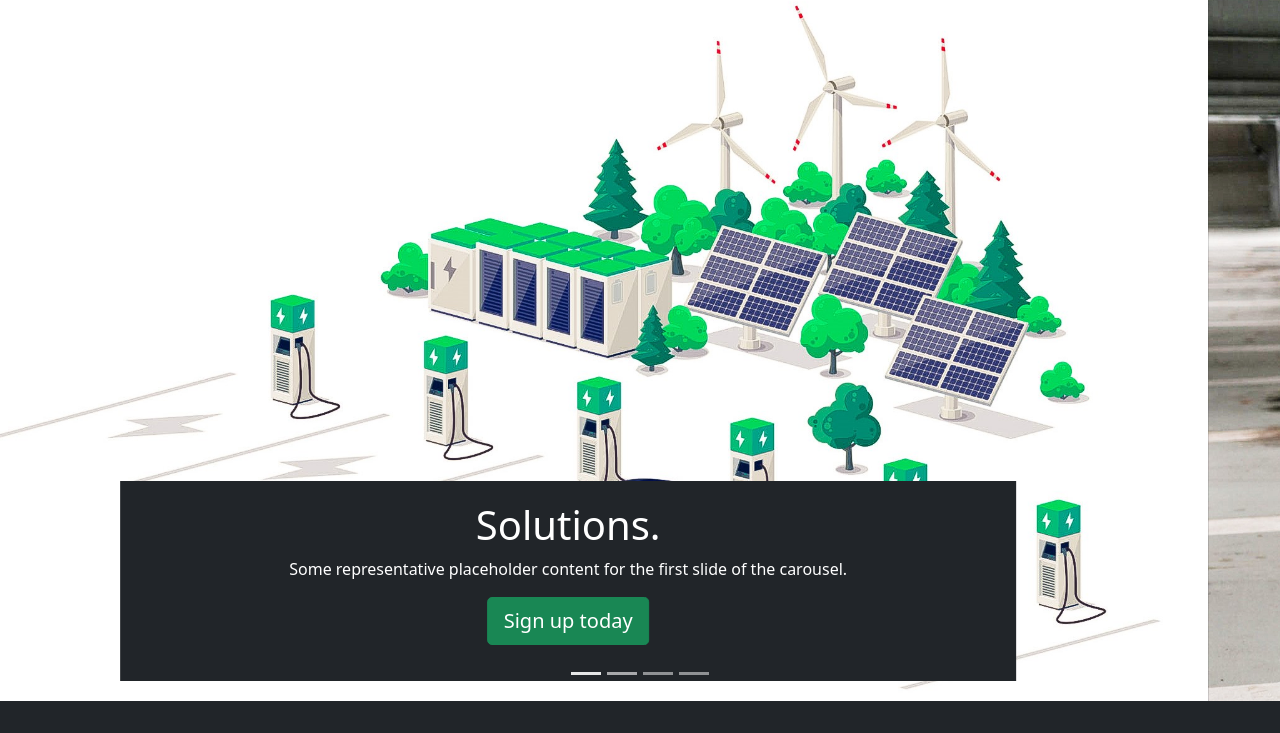
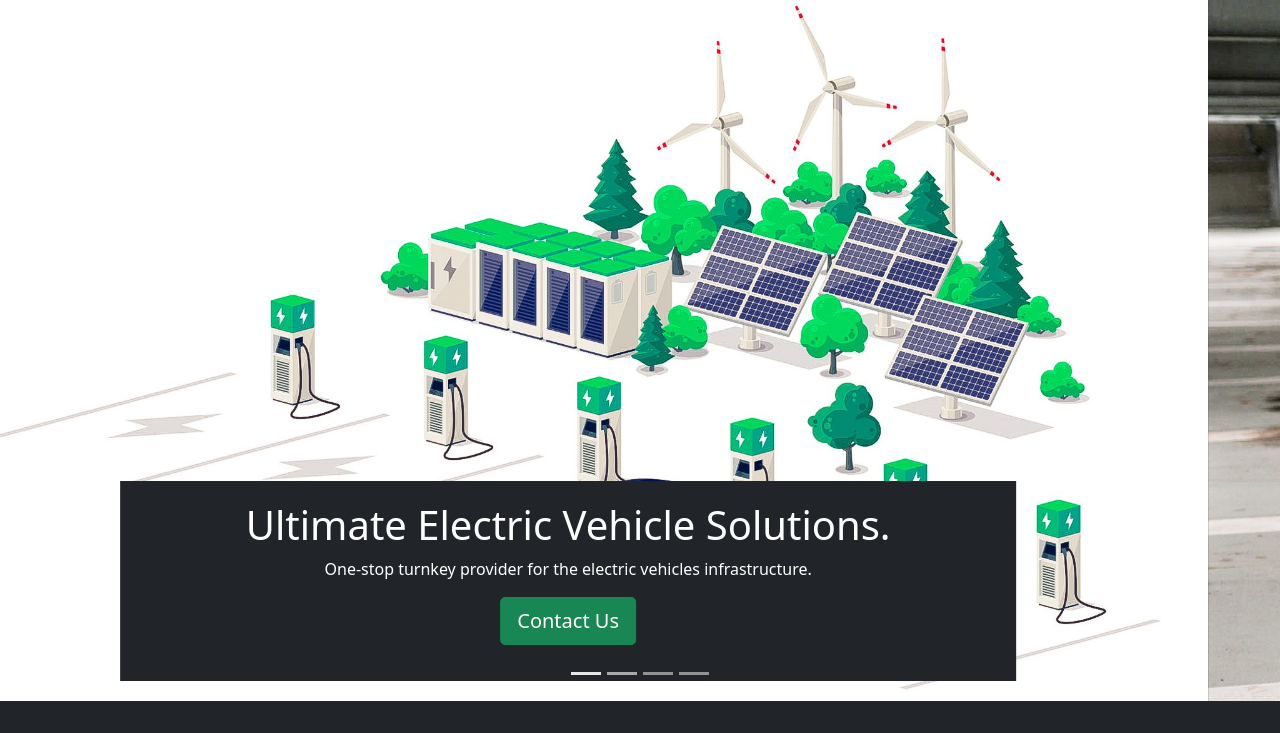
Before and after one commit to trj1991/trj1991.github.io, a plain HTML site: page index.html in a window 1280 px wide. Shown: the part 67-800 px from the top of the page. Drawn offline with nearby package versions, Linux system fonts and the light colour scheme.

Commit message:
landing update

```diff
--- a/index.html
+++ b/index.html
@@ -8,13 +8,12 @@
 
         <meta name="author" content="Mark Otto, Jacob Thornton, and Bootstrap contributors">
         <meta name="generator" content="Hugo 0.88.1">
-        <title>Carousel Template · Bootstrap v5.1</title>
+        <title>UEV Solutions</title>
 
         <link rel="canonical" href="https://getbootstrap.com/docs/5.1/examples/carousel/">
 
-        <title>UEV Solutions</title>
         <!-- Favicon-->
-        <link rel="icon" type="image/x-icon" href="assets/favicon.ico" />
+        <link rel="icon" type="image/x-icon" href="assets/uevlogo.ico" />
         <!-- Bootstrap icons-->
         <link href="https://cdn.jsdelivr.net/npm/bootstrap-icons@1.5.0/font/bootstrap-icons.css" rel="stylesheet" />
         <!-- Core theme CSS (includes Bootstrap)-->
@@ -106,9 +105,9 @@
 
                                 <div class="container">
                                     <div class="carousel-caption bg-dark text-white text-anchor">
-                                        <h1>Solutions.</h1>
-                                        <p>Some representative placeholder content for the first slide of the carousel.</p>
-                                        <p><a class="btn btn-lg btn-success" href="#">Sign up today</a></p>
+                                        <h1>Ultimate Electric Vehicle Solutions.</h1>
+                                        <p>One-stop turnkey provider for the electric vehicles infrastructure.</p>
+                                        <p><a class="btn btn-lg btn-success" href="contact.html">Contact Us</a></p>
                                     </div>
                                 </div>
                             </div>
@@ -118,7 +117,7 @@
 
                                 <div class="container">
                                     <div class="carousel-caption bg-dark text-white text-anchor">
-                                        <h1>Services.</h1>
+                                        <h1>Solutions.</h1>
                                         <p>Some representative placeholder content for the second slide of the carousel.</p>
                                         <p><a class="btn btn-lg btn-success" href="#">Learn more</a></p>
                                     </div>
@@ -130,7 +129,7 @@
 
                                 <div class="container">
                                     <div class="carousel-caption bg-dark text-white text-anchor">
-                                        <h1>Accessories.</h1>
+                                        <h1>Services.</h1>
                                         <p>Some representative placeholder content for the third slide of this carousel.</p>
                                         <p><a class="btn btn-lg btn-success" href="#">Browse gallery</a></p>
                                     </div>
@@ -143,7 +142,7 @@
 
                                 <div class="container">
                                     <div class="carousel-caption bg-dark text-white">
-                                        <h1>Electric Vehicles</h1>
+                                        <h1>Accessories.</h1>
                                         <p>Some representative placeholder content for the third slide of this carousel.</p>
                                         <p><a class="btn btn-lg btn-success" href="#">Browse gallery</a></p>
                                     </div>
```
Also changed, not shown: about.html (+1 -1 lines), contact.html (+1 -1 lines), assets/favicon (2).ico (deleted).
